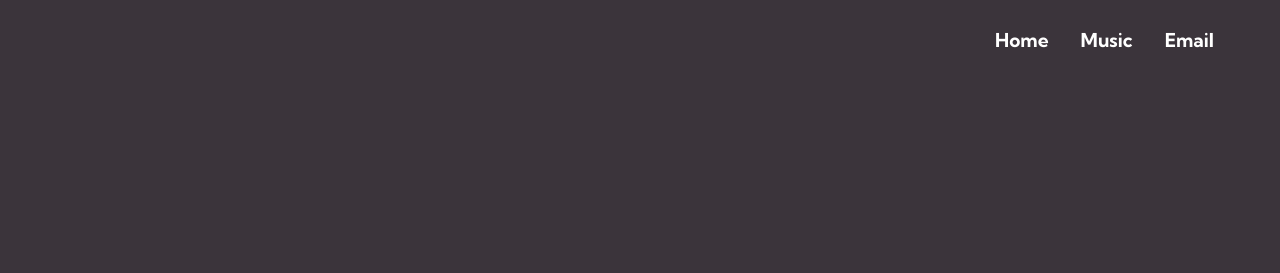
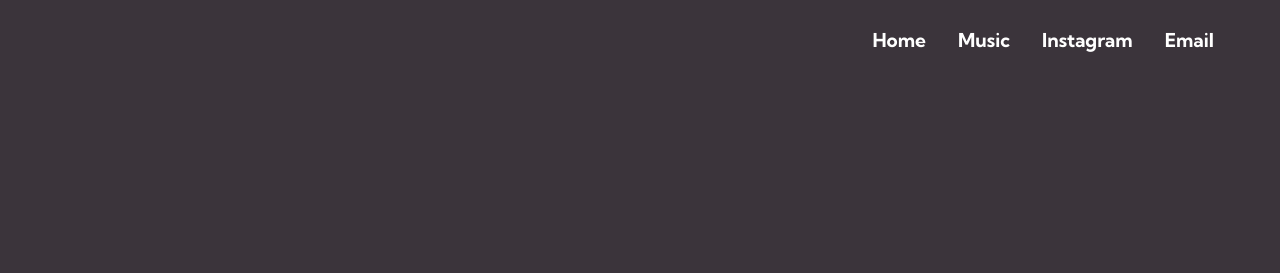
Before and after one commit to oscarmcgl/oscarmcgl.github.io, a plain HTML site: page index.html in a window 1280 px wide. Shown: the top 273 px of the page. Drawn offline with Linux system fonts and the light colour scheme.

Commit message:
Update index.html

```diff
--- a/index.html
+++ b/index.html
@@ -33,6 +33,9 @@
                     </li>
                     <li class="navbar__item">
                         <a href="/music" class="navbar__links">Music</a>
+                    </li>
+                    <li class="navbar__item">
+                        <a href="/insta" class="navbar__links">Instagram</a>
                     </li>
                     <li class="navbar__item">
                         <a href="mailto:oscar@oscarmcglone.com" class="navbar__links">Email</a>
```
